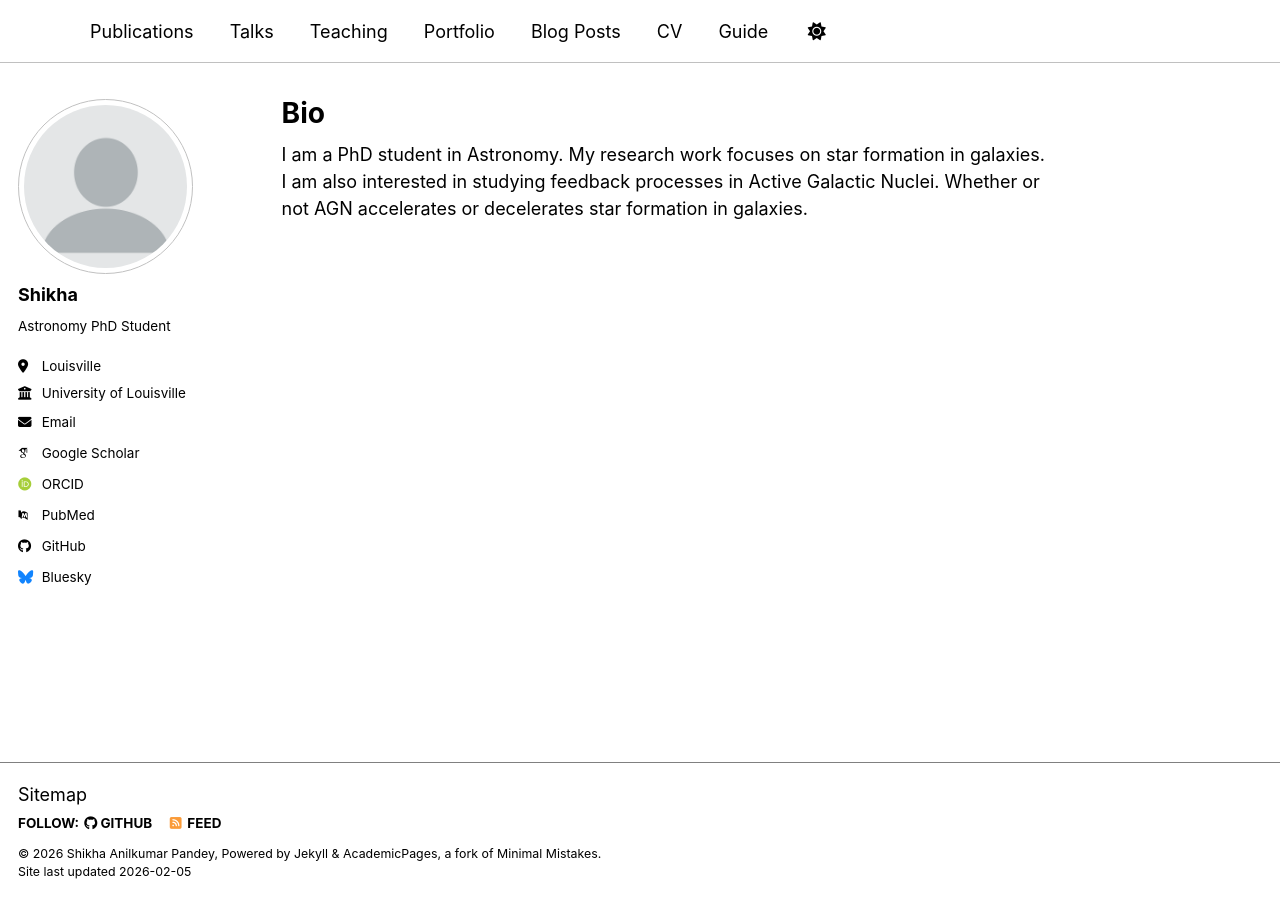
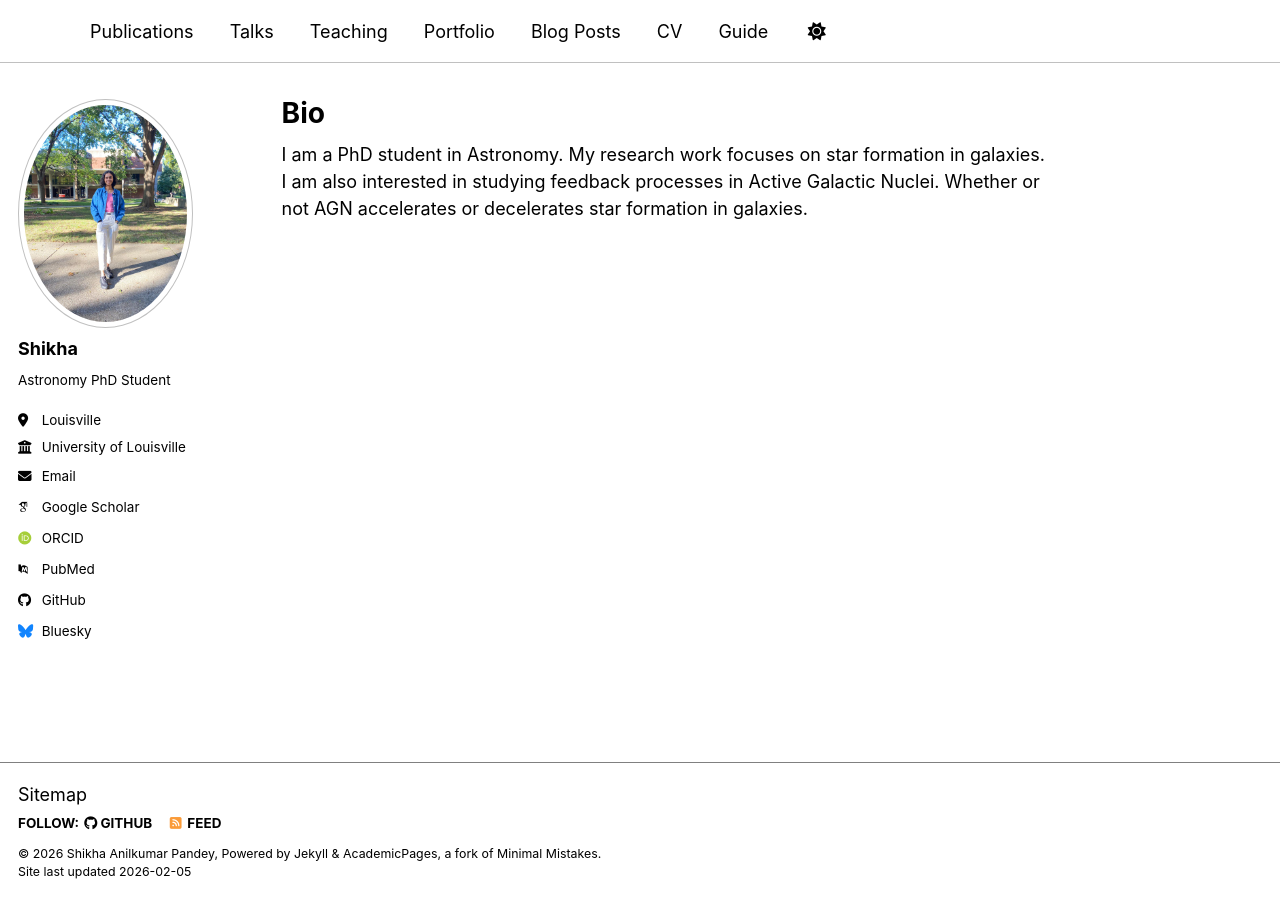
Before and after one commit to pshikha/pshikha.github.io, a Jekyll site: the page built from _pages/about.md, in a window 1280 px wide. Built offline with Jekyll 4.4.1, drawn with Linux system fonts in a browser that asks for light colours; some web fonts are replaced; a script bundle is joined from its source files by our own code; library files that are not in the unit come from our copies.

Commit message:
Update _config.yml

```diff
--- a/_config.yml
+++ b/_config.yml
@@ -23,7 +23,7 @@ repository               : "pshikha/pshikha.github.io"
 #               Additional customization can be done by editing /_includes/author-profile.html
 author:
   # Biographic information
-  avatar           : "profile.png"
+  avatar           : "prof_pic.jpg"
   name             : "Shikha"
   pronouns         : # example: "she/her"
   bio              : "Astronomy PhD Student"
```
